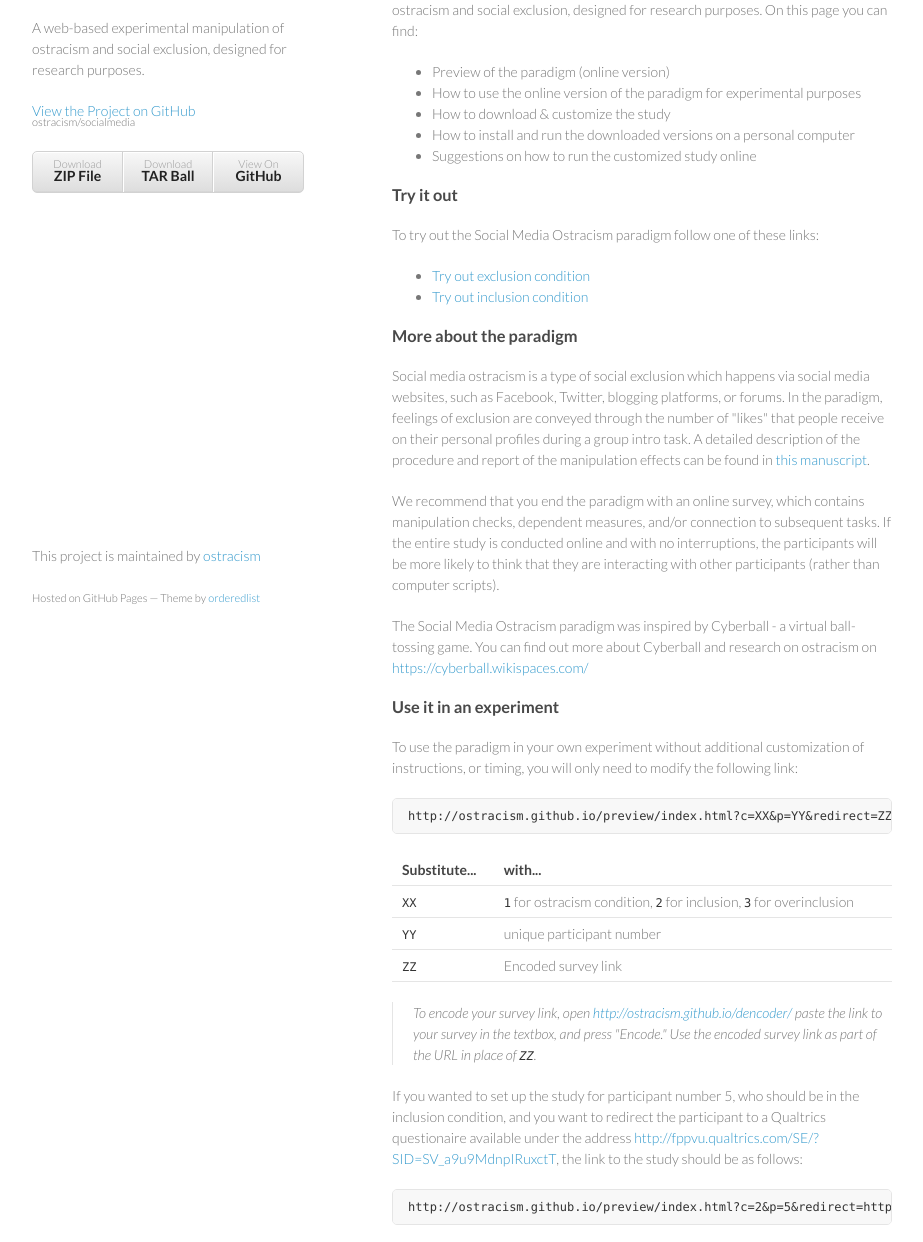
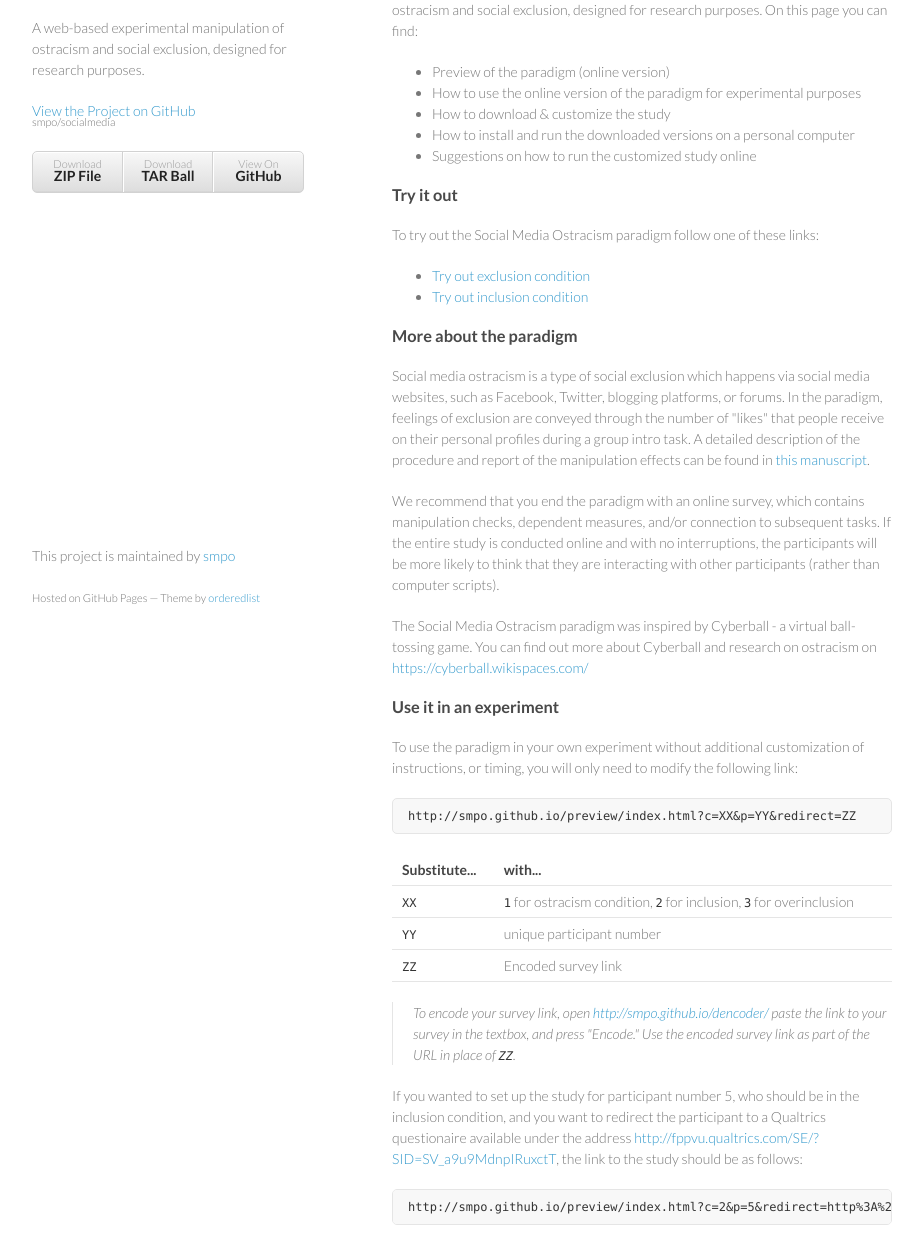
Before and after one commit to smpo/socialmedia, a plain HTML site: page index.html in a window 1280 px wide. Shown: the part 123-1365 px from the top of the page, without its empty margins (178-1101 px from the left). Drawn offline with Linux system fonts and the light colour scheme.

```diff
--- a/index.html
+++ b/index.html
@@ -3,7 +3,7 @@
   <head>
     <meta charset="utf-8">
     <meta http-equiv="X-UA-Compatible" content="chrome=1">
-    <title>Social Media Ostracism Paradigm by ostracism</title>
+    <title>Social Media Ostracism Paradigm by smpo</title>
 
     <link rel="stylesheet" href="stylesheets/styles.css">
     <link rel="stylesheet" href="stylesheets/pygment_trac.css">
@@ -18,13 +18,13 @@
         <h1>Social Media Ostracism Paradigm</h1>
         <p>A web-based experimental manipulation of ostracism and social exclusion, designed for research purposes.</p>
 
-        <p class="view"><a href="https://github.com/ostracism/socialmedia">View the Project on GitHub <small>ostracism/socialmedia</small></a></p>
+        <p class="view"><a href="https://github.com/smpo/socialmedia">View the Project on GitHub <small>smpo/socialmedia</small></a></p>
 
 
         <ul>
-          <li><a href="https://github.com/ostracism/socialmedia/zipball/master">Download <strong>ZIP File</strong></a></li>
-          <li><a href="https://github.com/ostracism/socialmedia/tarball/master">Download <strong>TAR Ball</strong></a></li>
-          <li><a href="https://github.com/ostracism/socialmedia">View On <strong>GitHub</strong></a></li>
+          <li><a href="https://github.com/smpo/socialmedia/zipball/master">Download <strong>ZIP File</strong></a></li>
+          <li><a href="https://github.com/smpo/socialmedia/tarball/master">Download <strong>TAR Ball</strong></a></li>
+          <li><a href="https://github.com/smpo/socialmedia">View On <strong>GitHub</strong></a></li>
         </ul>
       </header>
       <section>
@@ -46,8 +46,8 @@
 <p>To try out the Social Media Ostracism paradigm follow one of these links:</p>
 
 <ul>
-<li><a href="http://ostracism.github.io/preview/index.html?c=1&amp;p=999">Try out exclusion condition</a></li>
-<li><a href="http://ostracism.github.io/preview/index.html?c=2&amp;p=999">Try out inclusion condition</a></li>
+<li><a href="http://smpo.github.io/preview/index.html?c=1&amp;p=999">Try out exclusion condition</a></li>
+<li><a href="http://smpo.github.io/preview/index.html?c=2&amp;p=999">Try out inclusion condition</a></li>
 </ul><h3>
 <a name="more-about-the-paradigm" class="anchor" href="#more-about-the-paradigm"><span class="octicon octicon-link"></span></a>More about the paradigm</h3>
 
@@ -62,7 +62,7 @@
 
 <p>To use the paradigm in your own experiment without additional customization of instructions, or timing, you will only need to modify the following link:</p>
 
-<pre lang="markdown"><code>http://ostracism.github.io/preview/index.html?c=XX&amp;p=YY&amp;redirect=ZZ
+<pre lang="markdown"><code>http://smpo.github.io/preview/index.html?c=XX&amp;p=YY&amp;redirect=ZZ
 </code></pre>
 
 <table>
@@ -86,12 +86,12 @@
 </tr>
 </tbody>
 </table><blockquote>
-<p>To encode your survey link, open <a href="http://ostracism.github.io/dencoder/">http://ostracism.github.io/dencoder/</a> paste the link to your survey in the textbox, and press "Encode." Use the encoded survey link as part of the URL in place of <code>ZZ</code>. </p>
+<p>To encode your survey link, open <a href="http://smpo.github.io/dencoder/">http://smpo.github.io/dencoder/</a> paste the link to your survey in the textbox, and press "Encode." Use the encoded survey link as part of the URL in place of <code>ZZ</code>. </p>
 </blockquote>
 
 <p>If you wanted to set up the study for participant number 5, who should be in the inclusion condition, and you want to redirect the participant to a Qualtrics questionaire available under the address <a href="http://fppvu.qualtrics.com/SE/?SID=SV_a9u9MdnpIRuxctT">http://fppvu.qualtrics.com/SE/?SID=SV_a9u9MdnpIRuxctT</a>, the link to the study should be as follows:</p>
 
-<pre lang="markdown"><code>http://ostracism.github.io/preview/index.html?c=2&amp;p=5&amp;redirect=http%3A%2F%2Ffppvu.qualtrics.com%2FSE%2F%3FSID%3DSV_a9u9MdnpIRuxctT
+<pre lang="markdown"><code>http://smpo.github.io/preview/index.html?c=2&amp;p=5&amp;redirect=http%3A%2F%2Ffppvu.qualtrics.com%2FSE%2F%3FSID%3DSV_a9u9MdnpIRuxctT
 </code></pre>
 
 <p>After the paradigm is finished, the participant will be redirected to the survey link as specified by the parameter <code>ZZ</code>. Any survey link can be specified. The script will extend the survey link by additional variables that can be read out by the survey, mainly to pass on the condition, participant number. In addition, also information about the chosen avatar, the username and description provided by the participant are transmitted, these may be analysed in order to identify participants who did not take the paradigm seriously (e.g. nonsense description provided). </p>
@@ -103,13 +103,13 @@
 
 <p>Which would mean that the sample participant number 5, who was in condition 2, chose JohnDoe as a username, picked avatar 23, and described himself with the text ABC.</p>
 
-<p><a href="http://ostracism.github.io/Social_Media_Ostracism_MCDV.zip">Here you can download a sample Qualtrics questionaire</a>, that reads out the transmitted variables, and provides a number of follow-up questions as manipulation check. <a href="http://www.qualtrics.com/university/researchsuite/advanced-building/advanced-options-drop-down/import-and-export-surveys/">More information about how to import a questionaire into Qualtrics</a>.</p>
+<p><a href="http://smpo.github.io/Social_Media_Ostracism_MCDV.zip">Here you can download a sample Qualtrics questionaire</a>, that reads out the transmitted variables, and provides a number of follow-up questions as manipulation check. <a href="http://www.qualtrics.com/university/researchsuite/advanced-building/advanced-options-drop-down/import-and-export-surveys/">More information about how to import a questionaire into Qualtrics</a>.</p>
 
 <h3>
 <a name="set-it-up-on-your-own-computer-or-server" class="anchor" href="#set-it-up-on-your-own-computer-or-server"><span class="octicon octicon-link"></span></a>Set it up on your own computer or server</h3>
 
 <p>For more customization, such as modified task instructions, or different timing of the paradigm, you can download the source code of the paradigm.
-<a href="https://github.com/ostracism/socialmedia/zipball/master">Download the code as a ZIP</a> (or <a href="https://github.com/ostracism/socialmedia/tarball/master">TAR</a>) file and extract the files to your computer. To run the study, open the file <code>index.html</code> in an internet browser. By default, an internet connection will still be necessary as not all Javascript libraries are included in the ZIP file. </p>
+<a href="https://github.com/smpo/socialmedia/zipball/master">Download the code as a ZIP</a> (or <a href="https://github.com/smpo/socialmedia/tarball/master">TAR</a>) file and extract the files to your computer. To run the study, open the file <code>index.html</code> in an internet browser. By default, an internet connection will still be necessary as not all Javascript libraries are included in the ZIP file. </p>
 
 <p>By customizing the code, you can easily make changes to the following parameters: </p>
 
@@ -128,14 +128,14 @@
 <li>In the beginning of the code, variables for settings are defined, including the length of the task, and the number of likes participants reveice in each condition. Comments explaining the variables are provided in the code.
 4 Change variables in the <code>main.js</code> file on your computer (using the editor), according to the instructions document</li>
 <li>Save the changes made to the <code>main.js</code> document</li>
-</ol><p><a href="http://ostracism.github.io/annotated-mainjs/">Click here for an annotated version of main.js</a>, as an quick online reference.</p>
+</ol><p><a href="http://smpo.github.io/annotated-mainjs/">Click here for an annotated version of main.js</a>, as an quick online reference.</p>
 
 <h5>
 <a name="to-change-the-study-instructions" class="anchor" href="#to-change-the-study-instructions"><span class="octicon octicon-link"></span></a>To change the study instructions:</h5>
 
 <p>Similarly, to edit task instructions, open the file <code>index.html</code> on your computer with an edtitor. Edit the task instructions according to the instructions provided within the document, and save your changes.</p>
 
-<p><a href="http://ostracism.github.io/annotated-indexhtml/">Click here for an annotated version of index.html</a>, as an quick online reference.</p>
+<p><a href="http://smpo.github.io/annotated-indexhtml/">Click here for an annotated version of index.html</a>, as an quick online reference.</p>
 
 <h5>
 <a name="to-change-the-group-member-profiles-descriptions-and-avatars" class="anchor" href="#to-change-the-group-member-profiles-descriptions-and-avatars"><span class="octicon octicon-link"></span></a>To change the group member profiles (descriptions and avatars):</h5>
@@ -166,7 +166,7 @@
 <h2>
 <a name="question-and-issues" class="anchor" href="#question-and-issues"><span class="octicon octicon-link"></span></a>Question and Issues</h2>
 
-<p>You can <a href="https://github.com/ostracism/socialmedia/issues/new">submit a new question question or issue</a> using GitHub.</p>
+<p>You can <a href="https://github.com/smpo/socialmedia/issues/new">submit a new question question or issue</a> using GitHub.</p>
 
 <h2>
 <a name="citation" class="anchor" href="#citation"><span class="octicon octicon-link"></span></a>Citation</h2>
@@ -174,7 +174,7 @@
 <p>[tba]</p>
       </section>
       <footer>
-        <p>This project is maintained by <a href="https://github.com/ostracism">ostracism</a></p>
+        <p>This project is maintained by <a href="https://github.com/smpo">smpo</a></p>
         <p><small>Hosted on GitHub Pages &mdash; Theme by <a href="https://github.com/orderedlist">orderedlist</a></small></p>
       </footer>
     </div>
```
Also changed, not shown: params.json (+1 -1 lines).
